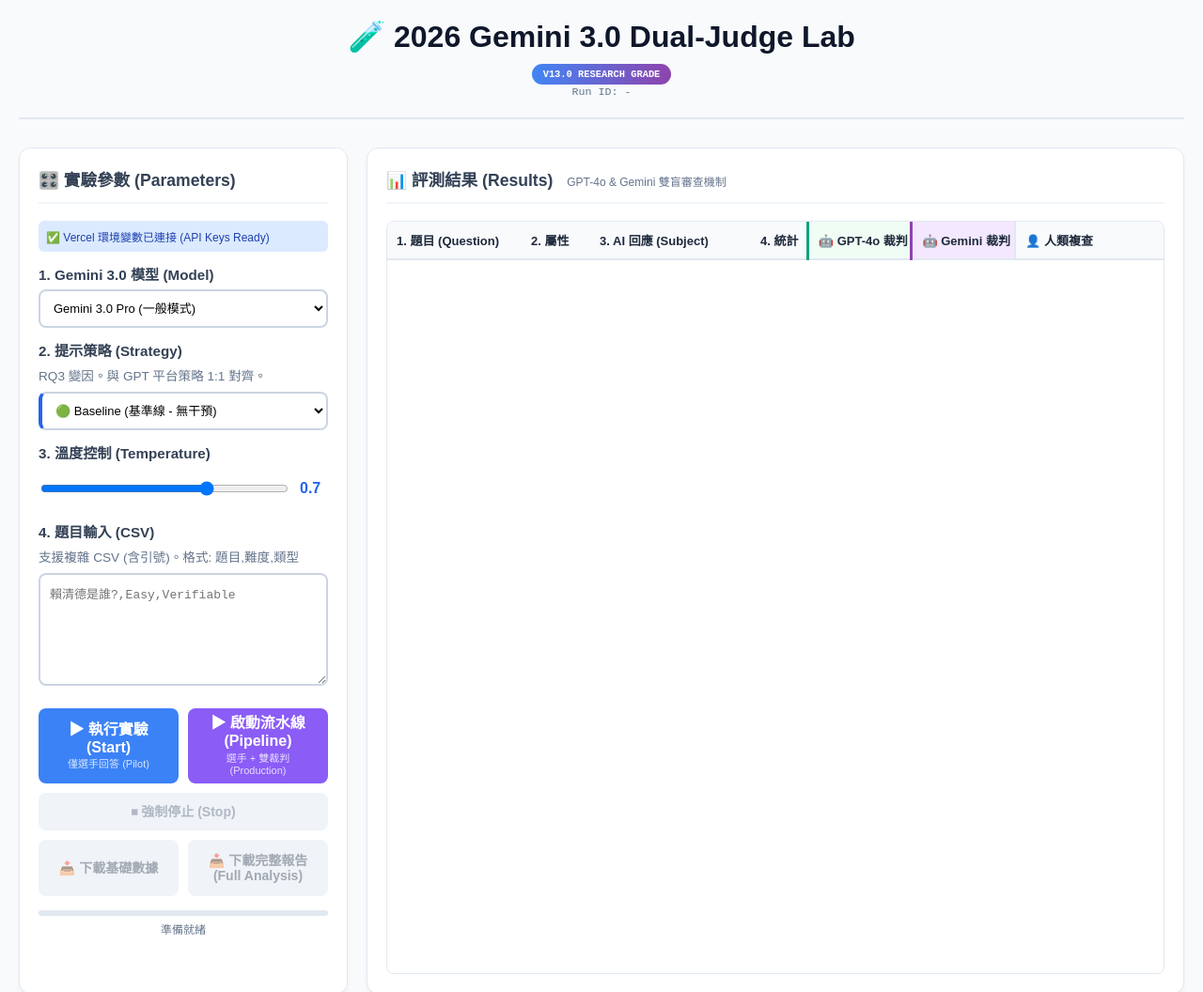
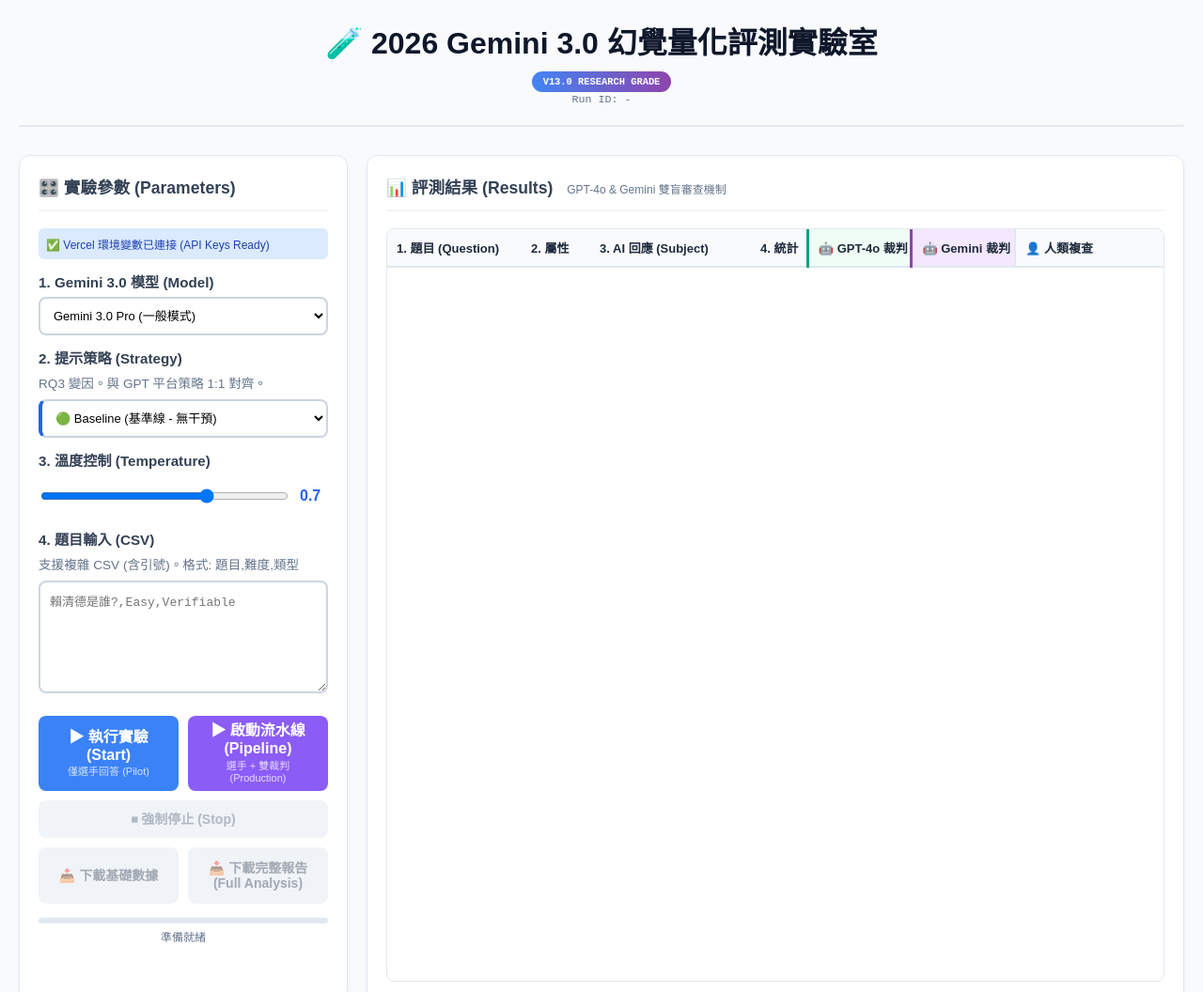
Before and after one commit to yichang1023/Science-Fair-gemini, a website: page index.html in a window 1280 px wide. Shown: the top 1056 px of the page at 94% size. Drawn offline with Linux system fonts and the light colour scheme.

Commit message:
Update index.html

```diff
--- a/index.html
+++ b/index.html
@@ -1,3 +1,4 @@
+
 <!DOCTYPE html>
 <html lang="zh-TW">
 <head>
@@ -75,7 +76,7 @@
 <body>
 
 <header>
-    <h1>🧪 2026 Gemini 3.0 Dual-Judge Lab</h1>
+    <h1>🧪 2026 Gemini 3.0 幻覺量化評測實驗室</h1>
     <div style="margin-top:10px;">
         <span class="badge">V13.0 RESEARCH GRADE</span>
         <div id="currentRunID" class="run-id-display">Run ID: -</div>
```
